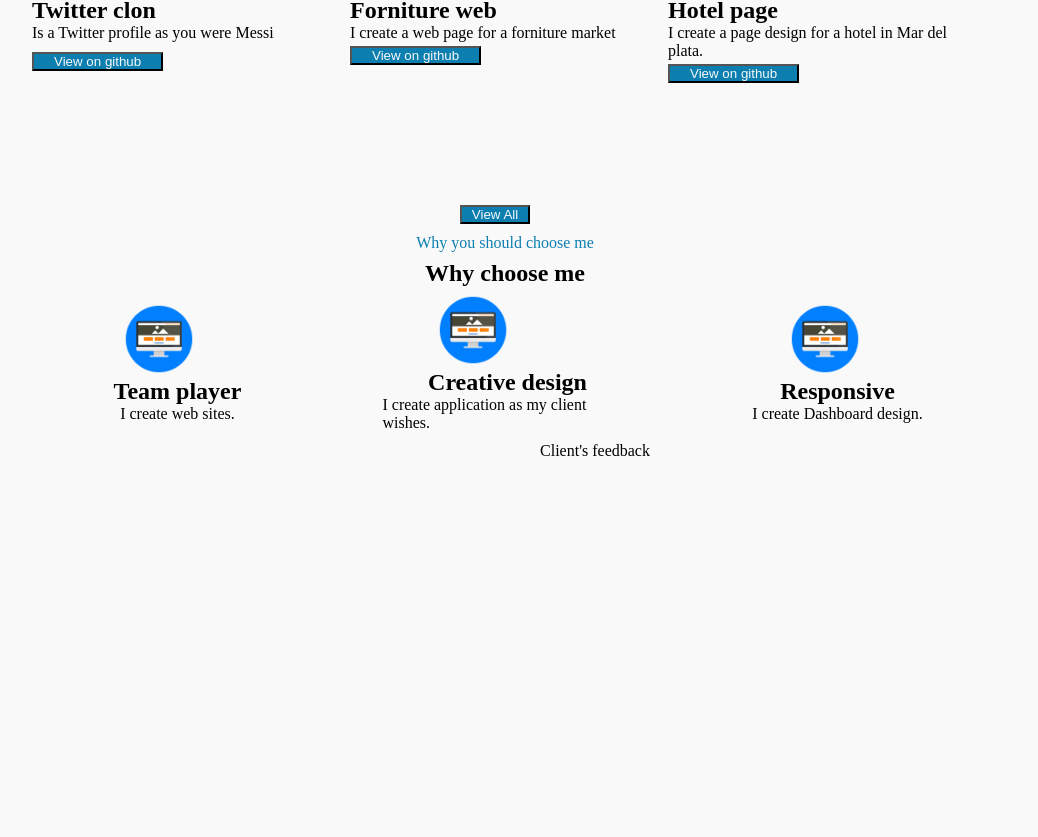
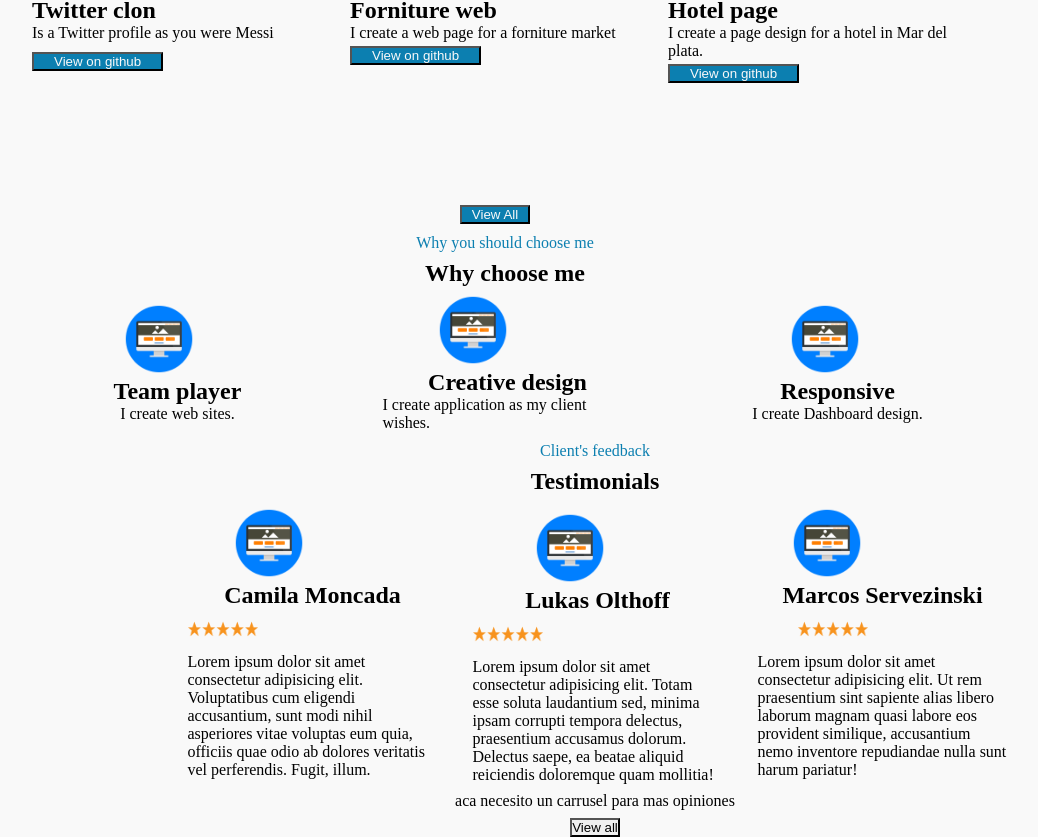
Before and after one commit to Manunyville/Portfolio-tp, a React (Create React App) app: page / in a window 1280 px wide. Shown: the part 1330-2167 px from the top of the page, without its empty margins (105-1143 px from the left). Before the commit the page ends 1790 px from the top, so only its background shows below. Built offline with nearby package versions, Linux system fonts and the light colour scheme; the HTML template or start-up script is replaced by a standard one.

Commit message:
estilizacion de las cards

```diff
--- a/src/components/feedback/feedback.css
+++ b/src/components/feedback/feedback.css
@@ -0,0 +1,4 @@
+.fiveStars{
+    width: 70px;
+    height: 40px;
+}
--- a/src/components/feedback/feedback.jsx
+++ b/src/components/feedback/feedback.jsx
@@ -2,6 +2,9 @@ import './feedback.css'
 import React from 'react'
 import { Stack, HStack, VStack, Flex, Button, ButtonGroup, Text, Container, Heading, Image,Card, CardHeader, CardBody, } from '@chakra-ui/react'
 import { motion } from "framer-motion"
+import Web from '../../assets/img/website.png'
+import Five from '../../assets/img/fivestars.png'
+
 
 const Testimonial = () =>{
 
@@ -9,7 +12,49 @@ const Testimonial = () =>{
     <Container>
         <VStack>
             <VStack>
-                <Text>Client's feedback</Text>
+                <Text color={'#0C7FB0'}>Client's feedback</Text>
+                <Heading>Testimonials</Heading>
+            </VStack>
+            <HStack gap={30}>
+            <Card  as={motion.div} whileHover={{ scale:1.1, color:'#0C7FB0' }}marginLeft={5} alignItems={'center'}  bg={'#F9F9F9'} width={250}>
+                        <CardHeader>
+                            <Image marginLeft={10} className='webImg' src={Web}/>
+                        <Heading size='md'> Camila Moncada</Heading>
+                        </CardHeader>
+                        <CardBody>
+                            <Image src={Five} className='fiveStars'/>
+                        <Text>Lorem ipsum dolor sit amet consectetur adipisicing elit. Voluptatibus cum eligendi accusantium, sunt modi nihil asperiores vitae voluptas eum quia, officiis quae odio ab dolores veritatis vel perferendis. Fugit, illum.</Text>
+                        </CardBody>
+
+                    </Card>
+                    <Card  marginTop={10} as={motion.div} whileHover={{ scale:1.1, color:'#0C7FB0' }} alignItems={'center'} marginLeft={5} bg={'#F9F9F9'} width={250}>
+                        <CardHeader>
+                        <Image marginLeft={10} className='webImg' src={Web}/>
+                        <Heading size='md'>Lukas Olthoff</Heading>
+                        </CardHeader>
+                        <CardBody>
+                        <Image src={Five} className='fiveStars'/>
+
+                        <Text>Lorem ipsum dolor sit amet consectetur adipisicing elit. Totam esse soluta laudantium sed, minima ipsam corrupti tempora delectus, praesentium accusamus dolorum. Delectus saepe, ea beatae aliquid reiciendis doloremque quam mollitia!</Text>
+                        </CardBody>
+
+                    </Card>
+                    <Card as={motion.div} whileHover={{ scale:1.1, color:'#0C7FB0' }} bg={'#F9F9F9'} j marginLeft={5} alignItems={'center'} width={250}>
+                        <CardHeader>
+                        <Image marginLeft={10} className='webImg' src={Web}/>
+                        <Heading size='md'>Marcos Servezinski </Heading>
+                        </CardHeader>
+                        <CardBody >
+                        <Image src={Five} className='fiveStars' marginLeft={40}/>
+
+                        <Text>Lorem ipsum dolor sit amet consectetur adipisicing elit. Ut rem praesentium sint sapiente alias libero laborum magnam quasi labore eos provident similique, accusantium nemo inventore repudiandae nulla sunt harum pariatur!</Text>
+                        </CardBody>
+
+                    </Card>
+            </HStack>
+            <VStack>
+                <div>aca necesito un carrusel para mas opiniones</div>
+                <Button >View all</Button>
             </VStack>
         </VStack>
     </Container>
```
Also changed, not shown: src/assets/img/fivestars.png (added).
